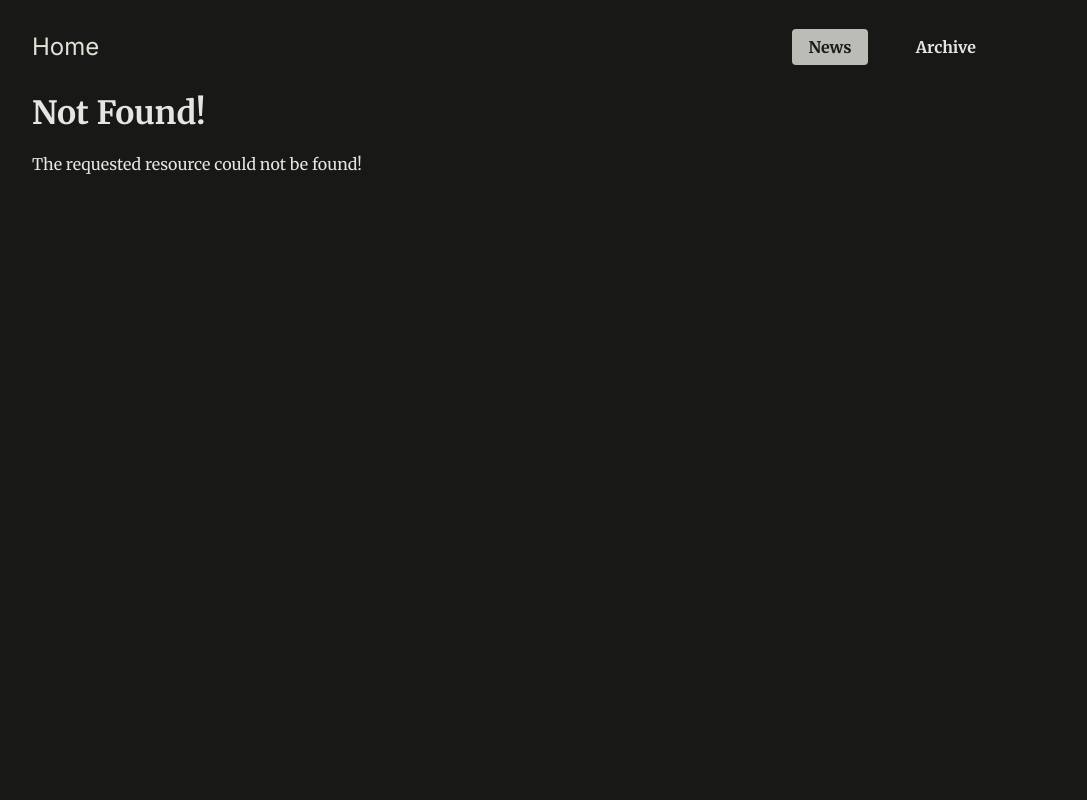
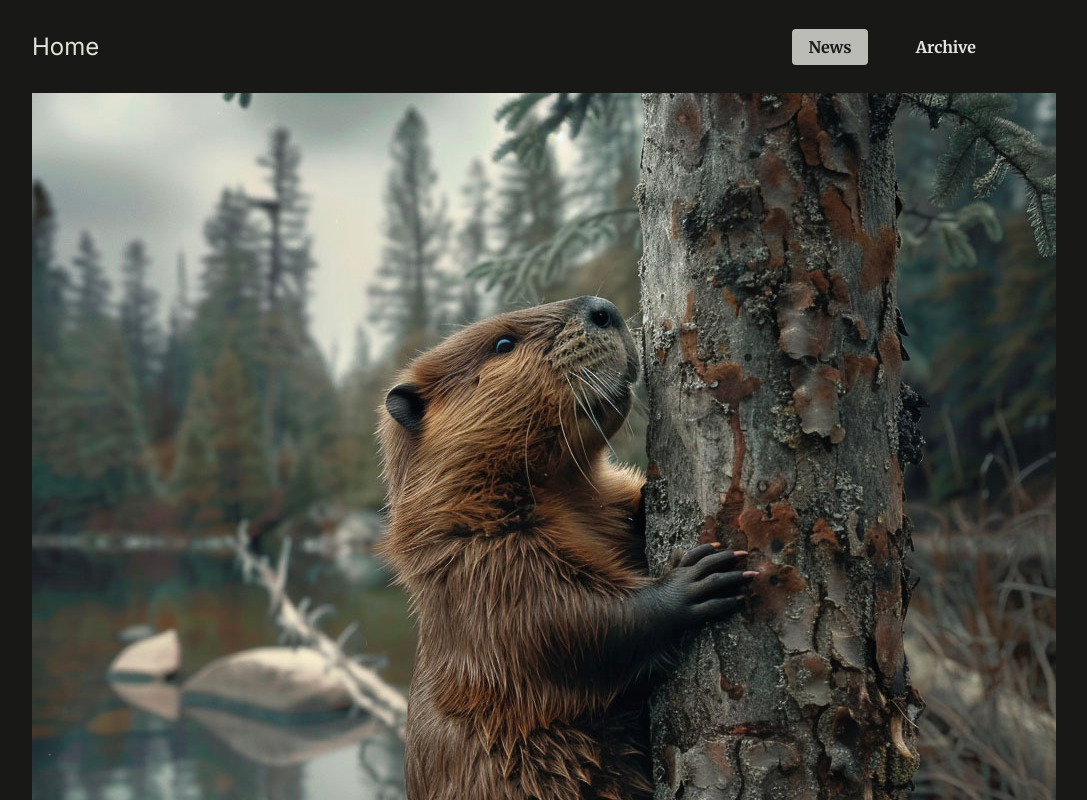
Before and after one commit to tiedsandi/news_paper, a Next.js app: page /news/beaver-plague/image in a window 1280 px wide. Before the commit this address had no page. Shown: the top 800 px of the page, without its empty margins (128-1215 px from the left). Built offline with nearby package versions, Linux system fonts and the light colour scheme.

Commit message:
add image page

```diff
--- /dev/null
+++ b/app/news/[slug]/image/page.js
@@ -0,0 +1,15 @@
+import {DUMMY_NEWS} from '@/dummy-news';
+
+export default function ImagePage({params}) {
+  const newItemSlug = params.slug;
+  const newsItem = DUMMY_NEWS.find((newsItem) => newsItem.slug === newItemSlug);
+
+  if (!newsItem) {
+    notFound();
+  }
+  return (
+    <div className='fullscreen-image'>
+      <img src={`/images/news/${newsItem.image}`} alt={newsItem.title} />
+    </div>
+  );
+}
--- a/app/news/[slug]/page.js
+++ b/app/news/[slug]/page.js
@@ -1,4 +1,5 @@
 import {DUMMY_NEWS} from '@/dummy-news';
+import Link from 'next/link';
 import {notFound} from 'next/navigation';
 import React from 'react';
 
@@ -13,7 +14,9 @@
   return (
     <article className='news-article'>
       <header>
-        <img src={`/images/news/${newsItem.image}`} alt={newsItem.title} />
+        <Link href={`/news/${newsItem.slug}/image`}>
+          <img src={`/images/news/${newsItem.image}`} alt={newsItem.title} />
+        </Link>
         <h1>{newsItem.title}</h1>
         <time datetime={newsItem.date}>{newsItem.date}</time>
       </header>
```
